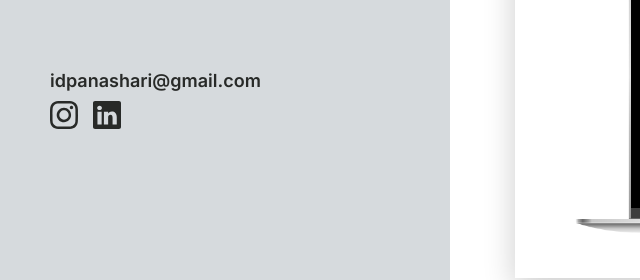
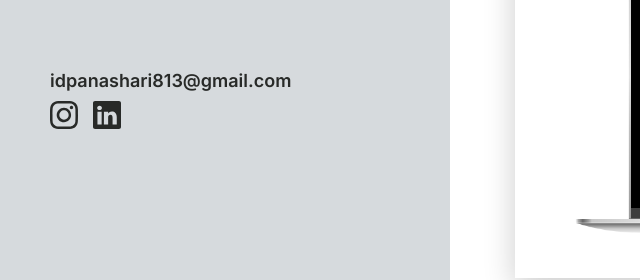
Before and after one commit to idpan/idpan-portofolio, a plain HTML site: page index.html in a window 1280 px wide. Shown: the part 246-526 px from the top of the page, 0-640 px from the left. Drawn offline with Linux system fonts and the light colour scheme.

Commit message:
FIX : change email

```diff
--- a/index.html
+++ b/index.html
@@ -52,7 +52,7 @@
           </div>
           <div id="contact">
             <div>
-              <p>idpanashari@gmail.com</p>
+              <p>idpanashari813@gmail.com</p>
             </div>
             <div class="contact_link">
               <a href="https://www.instagram.com/idpanashari" target="_blank">
```
